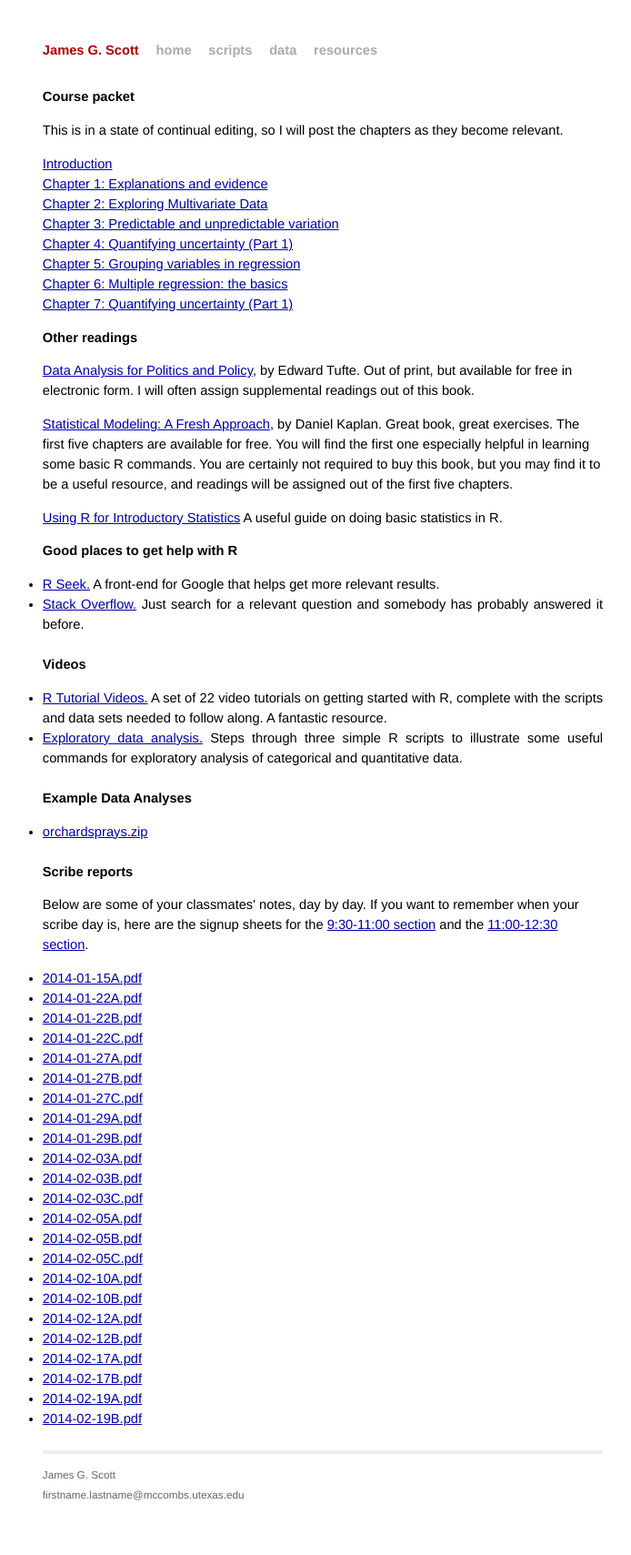
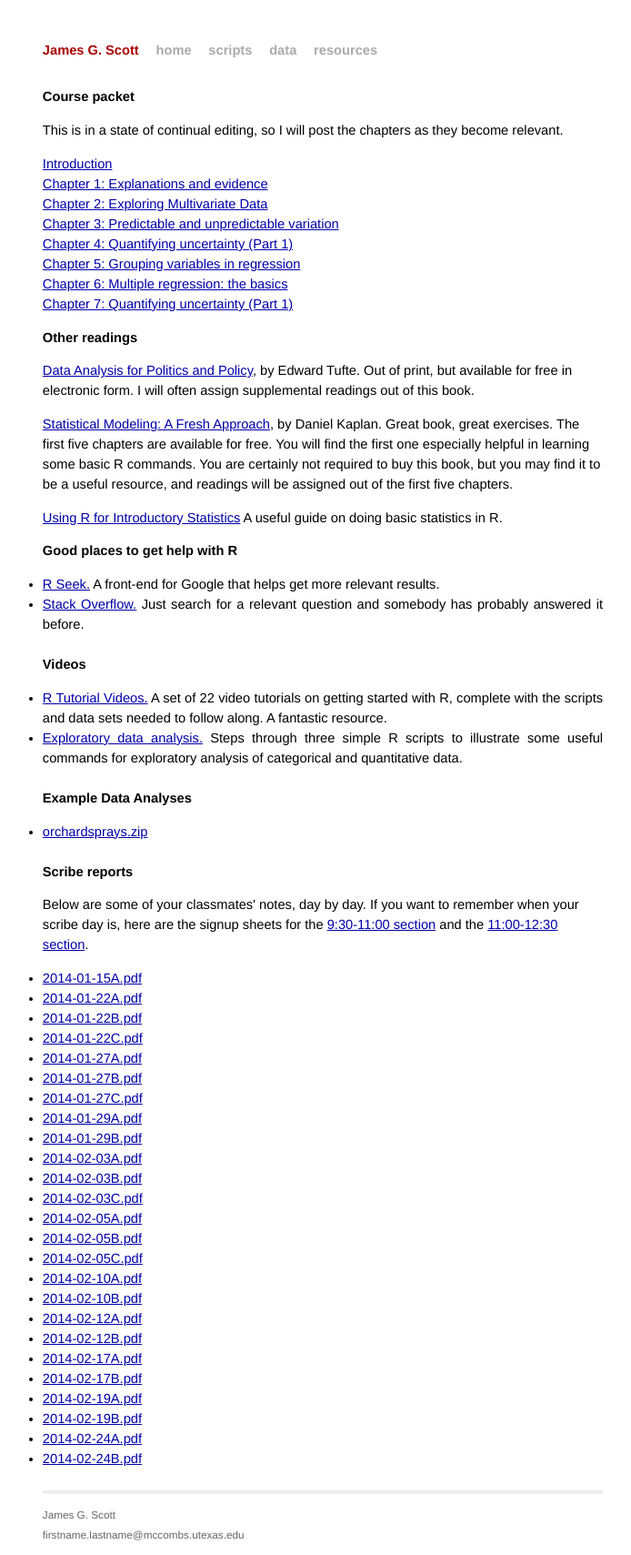
Before and after one commit to MhAmine/STA371, a Jekyll site: the page built from resources.html, in a window 1280 px wide. Shown: the whole page at 91% size, without its empty margins (285-979 px from the left). Built offline with Jekyll 4.4.1, drawn with Linux system fonts in a browser that asks for light colours; before the commit the page ends 1665 px from its top, so only the background shows below that.

Commit message:
scribe 2/24

```diff
--- a/_data/scribe.yml
+++ b/_data/scribe.yml
@@ -21,3 +21,5 @@
 - scribe: 2014-02-17B.pdf
 - scribe: 2014-02-19A.pdf
 - scribe: 2014-02-19B.pdf
+- scribe: 2014-02-24A.pdf
+- scribe: 2014-02-24B.pdf
```
Also changed, not shown: 2 other files.
